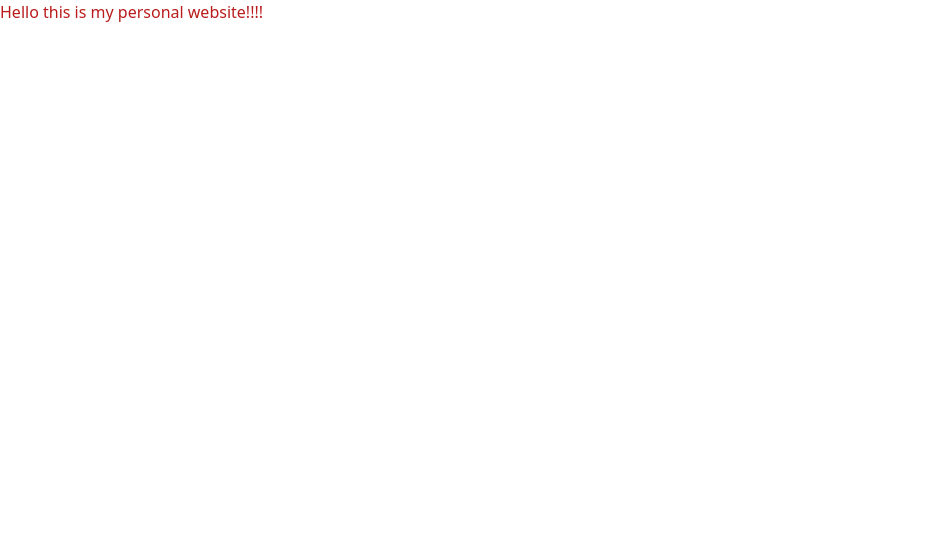
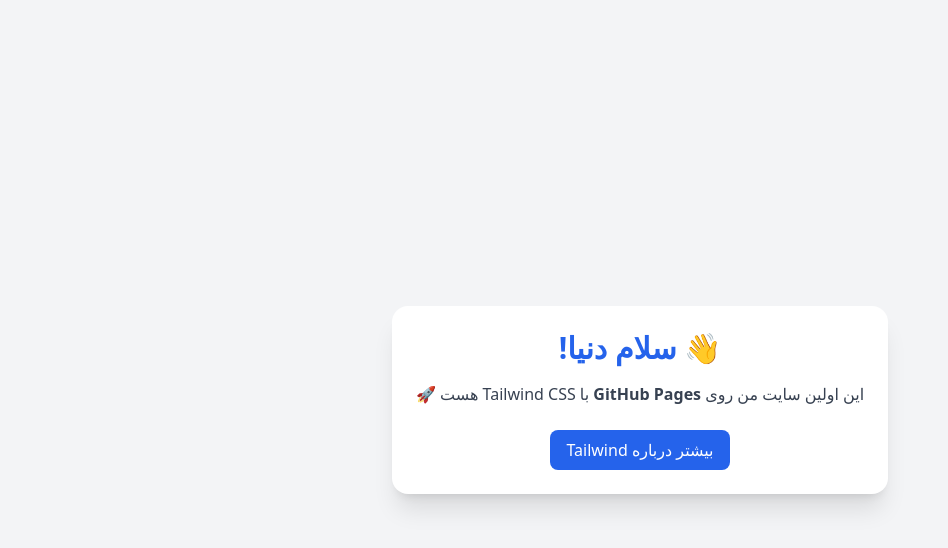
Before and after one commit to tahairavani/tahairavani.github.io, a plain HTML site: page index.html in a window 1280 px wide. Shown: the whole page, without its empty margins (0-948 px from the left). Drawn offline with nearby package versions, Linux system fonts and the light colour scheme.

Commit message:
first template

```diff
--- a/index.html
+++ b/index.html
@@ -1,10 +1,26 @@
 <!doctype html>
-<html>
+<html lang="fa" dir="rtl">
     <head>
-        <title>My Personal Website</title>
+        <meta charset="UTF-8" />
+        <meta name="viewport" content="width=device-width, initial-scale=1.0" />
+        <title>سایت من</title>
         <script src="https://cdn.tailwindcss.com"></script>
     </head>
-    <body>
-        <h1 class="text-red-700">Hello this is my personal website!!!!</h1>
+    <body class="bg-gray-100 flex items-center justify-center min-h-screen">
+        <div class="text-center p-6 bg-white rounded-2xl shadow-xl">
+            <h1 class="text-3xl font-bold text-blue-600 mb-4">👋 سلام دنیا!</h1>
+            <p class="text-gray-700">
+                این اولین سایت من روی
+                <span class="font-bold">GitHub Pages</span> با Tailwind CSS هست
+                🚀
+            </p>
+            <a
+                href="https://tailwindcss.com"
+                target="_blank"
+                class="inline-block mt-6 px-4 py-2 bg-blue-600 text-white rounded-lg hover:bg-blue-700 transition"
+            >
+                بیشتر درباره Tailwind
+            </a>
+        </div>
     </body>
 </html>
```
